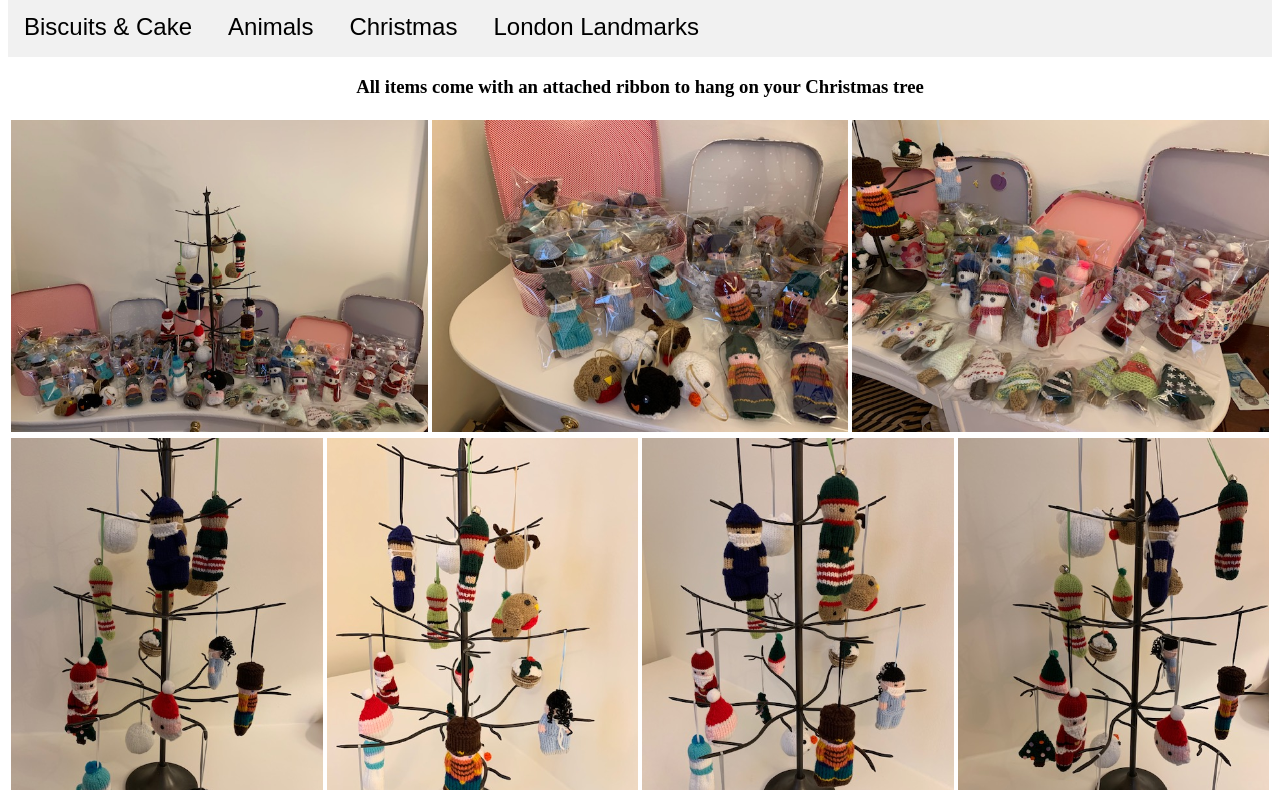
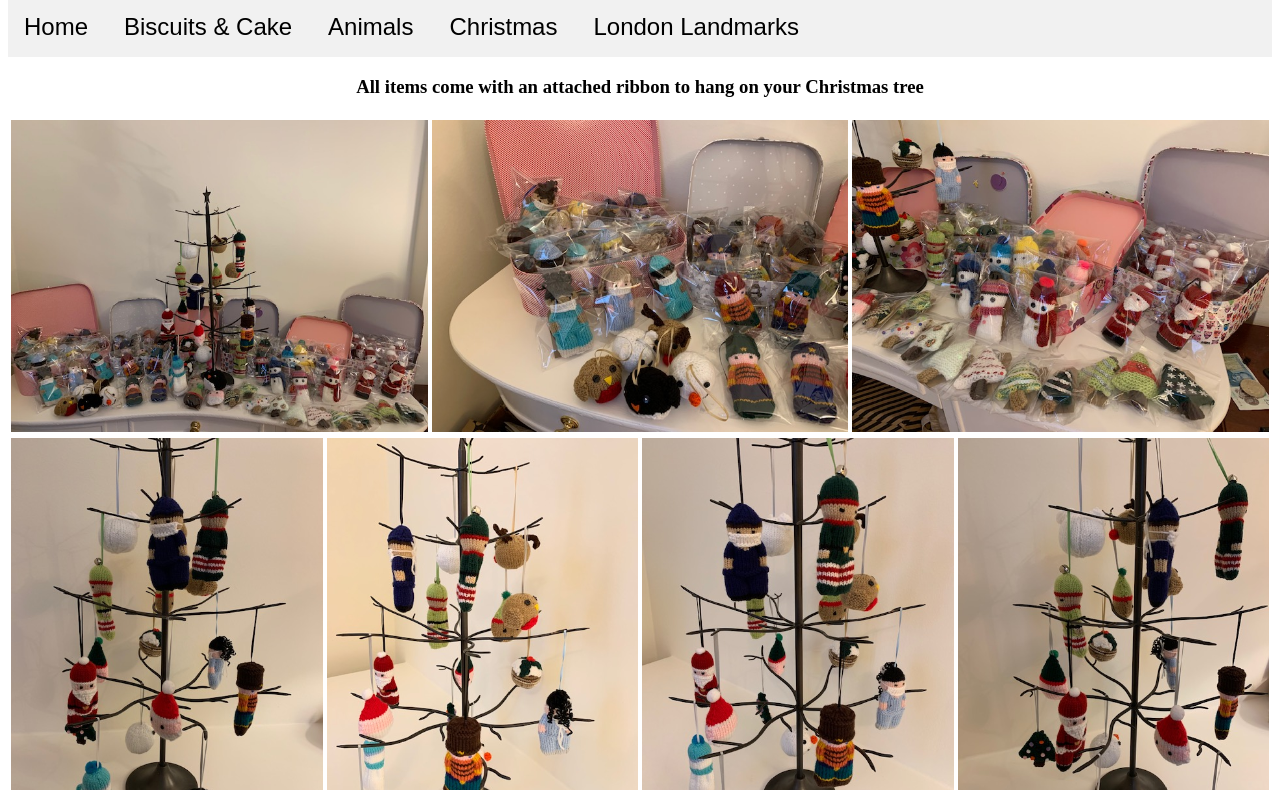
Before and after one commit to moss-stitch/moss-stitch.github.io, a plain HTML site: page christmas.html in a window 1280 px wide. Shown: the part 205-995 px from the top of the page. Drawn offline with Linux system fonts and the light colour scheme.

Commit message:
Update christmas.html

```diff
--- a/christmas.html
+++ b/christmas.html
@@ -14,6 +14,7 @@
 		<img src = 'logo.jpg' class = 'logo'>
 		<h1 style = 'font-size:72px;text-align:center' class = 'heading'>Moss Stitch</h1>
 		<div style = 'width:100%;background-color:#f1f1f1'>
+			<button class = 'tab' onclick="document.location='index.html'">Home</button>
   			<button class = 'tab' onclick="document.location='food.html'">Biscuits & Cake</button>
   			<button class = 'tab' onclick="document.location='animals.html'">Animals</button>
   			<button class = 'tab' onclick="document.location='christmas.html'">Christmas</button>
```
